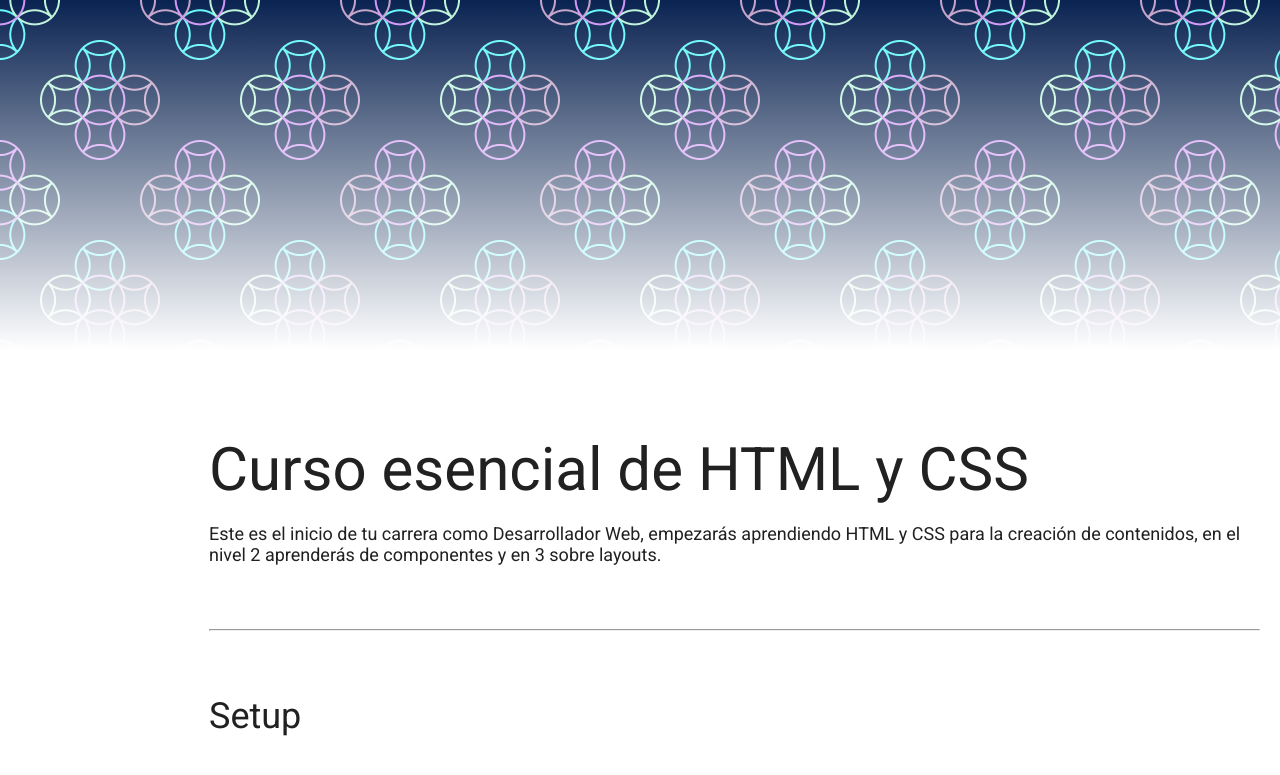
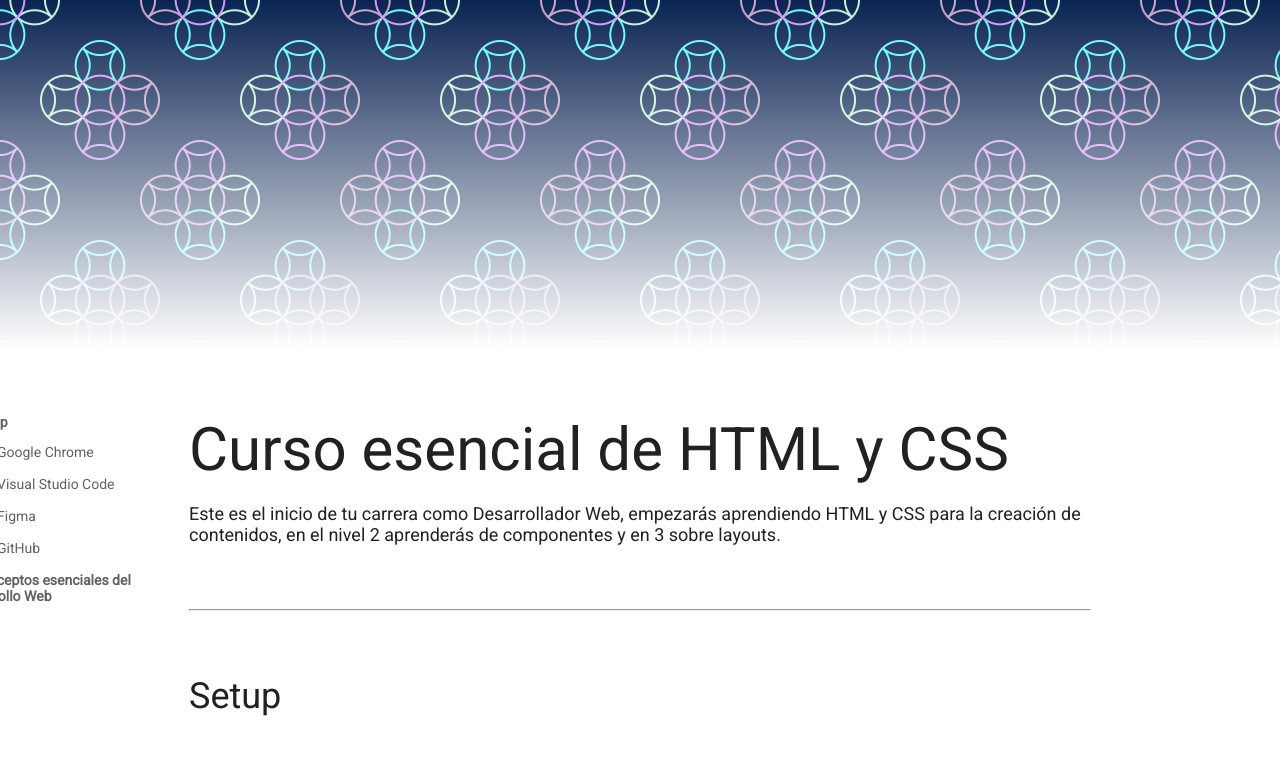
Before and after one commit to notgeoxd/curso-esencial-html-css, a plain HTML site: page index.html in a window 1280 px wide. Shown: the top 775 px of the page. Drawn offline with Linux system fonts and the light colour scheme.

Commit message:
upload 45.04

```diff
--- a/css/Styles-physical.css
+++ b/css/Styles-physical.css
@@ -53,7 +53,7 @@ header {
     color: var(--gray10); /*para quita subrallado de algun texto*/
     position: absolute;
     top: 64px;
-    left: 22px;
+    left: -232px;
     z-index: 1;
     /* color: var(red); podemos cambiar una parte del texto espesificando el color que queremos */
     /*position: relative; /*mover mi elemento sin que el lugar ficico en que este ubicado se altere */
@@ -88,7 +88,6 @@ h1 {
     /* width: ; /*darle el tamaño que quiera de longitud*/
     /* height: ; darle el tamaño que quiera de altura */
     /* padding: ; darle el tamaño que quiera dentro de la caja/ */
-
     /* margin: top right bottom left; esto funciona como las manecillas del un reloj*/
     /* margin: 64px 10px 16px 10px; esto es un ejemplo */
 
@@ -152,8 +151,7 @@ blockquote span::before {
 }
 
 .main {
-    background-color: rgb(175, 173, 27);
-
+    /* background-image: linear-gradient(to top, rgba(255, 255, 255, .3), transparent), url('../images/pattern.png'); */
 }
 
 .wrapper { /*tecnica del wrapper(para ajustar la caja de toda la web)*/
@@ -162,10 +160,10 @@ blockquote span::before {
 }
 
 .main-content { /*tecnica del wrapper(para ajustar la caja de toda la web)*/
-    padding: 20px;
+    /* padding: 20px; */
     background: white;
-    position: absolute;
-    z-index: 1;
+    /* position: absolute;
+    z-index: 1; */
 }
 
 .title {
```
